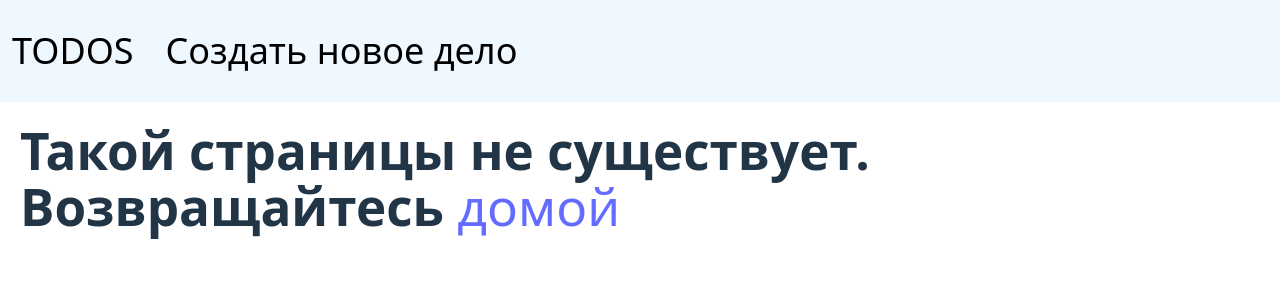
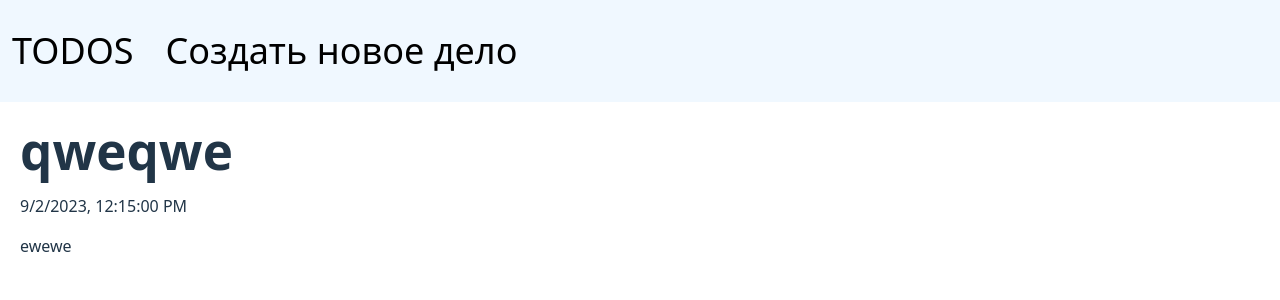
Before and after one commit to arseniykv777/my-todos, a React (Vite) app: page /1693656900000 in a window 1280 px wide. Shown: the top 300 px of the page. Built offline with nearby package versions, Linux system fonts and the light colour scheme.

Commit message:
fix redirect to NotFoundPage

```diff
--- a/src/App.jsx
+++ b/src/App.jsx
@@ -59,8 +59,8 @@ function App() {
       <Routes>
         <Route path="/" element={<Layout handleBurgerClick={handleBurgerClick} isActive={isActive} />}>
           <Route index element={<TodoList list={data} setDoneTodo={setDoneTodo} deleteTodo={deleteTodo} />}></Route>
-          <Route path="/add" element={<TodoAdd addTodo={addTodo} />}></Route>
-          <Route path="/todo/:key" element={<TodoDetails getDeed={getDeed} />}></Route>
+          <Route path="add" element={<TodoAdd addTodo={addTodo} />}></Route>
+          <Route path=":key" element={<TodoDetails getDeed={getDeed} />}></Route>
 
           <Route path="*" element={<NotFoundPage />}></Route>
         </Route>
--- a/src/Todo/TodoDetails.jsx
+++ b/src/Todo/TodoDetails.jsx
@@ -1,12 +1,13 @@
 import { useParams } from "react-router-dom";
 import { Navigate } from "react-router-dom";
+import NotFoundPage from "../NotFoundPage";
 
 function TodoDetails({ getDeed }) {
   const { key } = useParams();
   const deed = getDeed(Number(key));
 
   if (!deed) {
-    return <Navigate to="/NotFoundPage" />;
+    return <NotFoundPage />;
   }
 
   return (
--- a/src/Todo/TodoList.jsx
+++ b/src/Todo/TodoList.jsx
@@ -12,7 +12,7 @@ function TodoList(props) {
           {list.map((item) => (
             <tr key={item.key}>
               <td>
-                <Link to={`todo/${item.key}`}>
+                <Link to={`/${item.key}`}>
                   {item.done && <del>{item.title}</del>}
                   {!item.done && item.title}
                 </Link>
```
